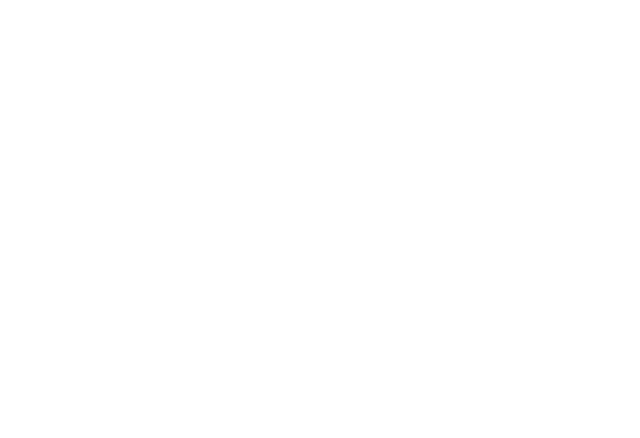
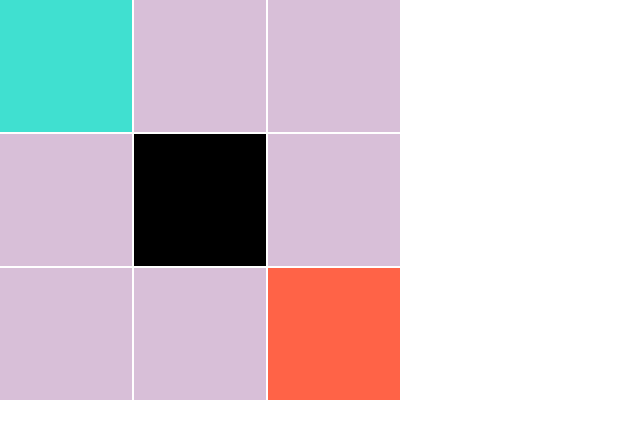
Before and after one commit to romankp/pathfinding, a plain HTML site: page index.html in a window 1280 px wide. Shown: the whole page, without its empty margins (0-640 px from the left). Drawn offline with Linux system fonts and the light colour scheme.

Commit message:
field visualization

```diff
--- a/index.html
+++ b/index.html
@@ -8,6 +8,7 @@
     <link rel="stylesheet" href="style.css" />
   </head>
   <body>
+    <ul id="field"></ul>
     <script src="script.js"></script>
   </body>
 </html>
--- a/script.js
+++ b/script.js
@@ -1,6 +1,6 @@
 // Basic 3x3 field with obstacle in the center.
 // Start cell at top left, end at bottom right
-const field = [
+const fieldArray = [
   {
     x: 1,
     y: 1,
@@ -42,10 +42,25 @@ const field = [
   },
 ];
 
-field.forEach(cell => cell.start && console.log(JSON.stringify(cell, 4, null)));
+const fieldEl = document.getElementById('field');
 
-field.forEach(
+fieldArray.forEach(item => {
+  const cell = document.createElement('li');
+  cell.id = `${item.x}${item.y}`;
+  cell.className = `${item.start ? ' start' : ''}${item.end ? ' end' : ''}${
+    item.obstacle ? ' obstacle' : ''
+  }`;
+  fieldEl.append(cell);
+});
+
+fieldArray.forEach(
+  cell => cell.start && console.log(JSON.stringify(cell, 4, null))
+);
+
+fieldArray.forEach(
   cell => cell.obstacle && console.log(JSON.stringify(cell, 4, null))
 );
 
-field.forEach(cell => cell.end && console.log(JSON.stringify(cell, 4, null)));
+fieldArray.forEach(
+  cell => cell.end && console.log(JSON.stringify(cell, 4, null))
+);
--- a/style.css
+++ b/style.css
@@ -4,3 +4,31 @@
   padding: 0;
   border: none;
 }
+
+/* Field */
+#field {
+  display: grid;
+  width: 400px;
+  height: 400px;
+  list-style: none;
+  grid-template-columns: repeat(3, auto);
+  grid-template-rows: repeat(3, auto);
+  column-gap: 2px;
+  row-gap: 2px;
+}
+
+li {
+  background-color: thistle;
+}
+
+.start {
+  background-color: turquoise;
+}
+
+.obstacle {
+  background-color: black;
+}
+
+.end {
+  background-color: tomato;
+}
```
